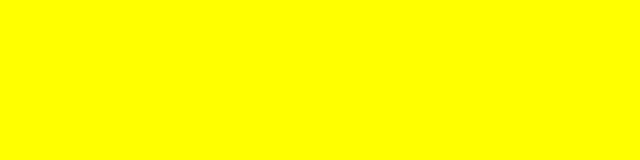
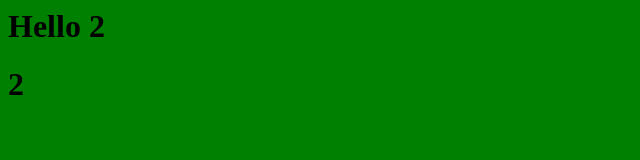
Before and after one commit to wvetal/test1, a plain HTML site: page index.html in a window 1280 px wide. Shown: the whole page, without its empty margins (0-640 px from the left). Drawn offline with Linux system fonts and the light colour scheme.

Commit message:
background is green2

```diff
--- a/index.html
+++ b/index.html
@@ -1,4 +1,6 @@
 <html>
-	<body bgcolor="yellow">
+	<body bgcolor="green">
+	<h1>Hello 2</h1>
+	<h1>2</h1>
 	</body>
 </html>
```
